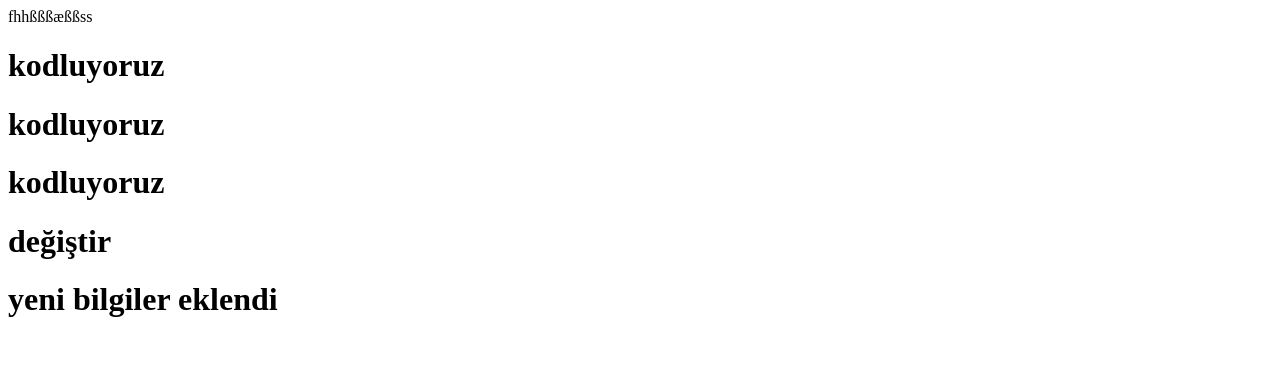
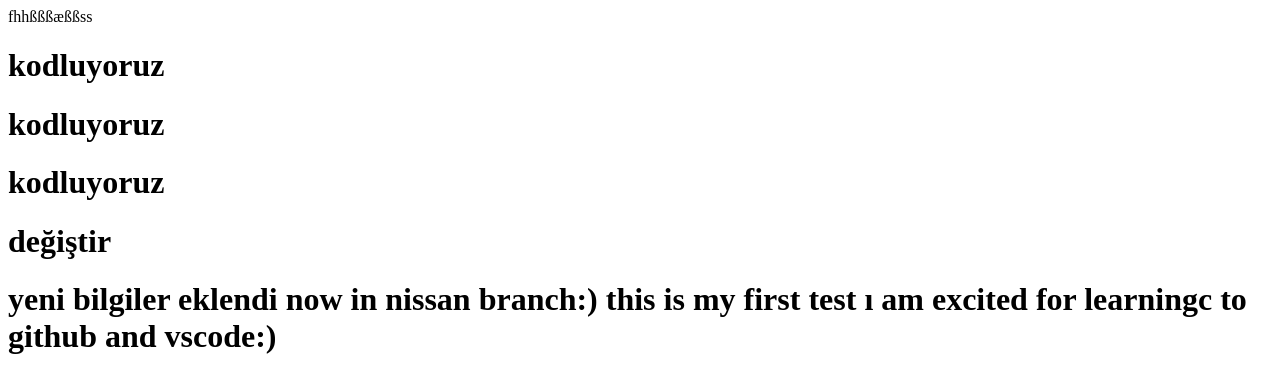
Before and after one commit to nnaksoy/patikaTest, a plain HTML site: page index.html in a window 1280 px wide. Drawn offline with Linux system fonts and the light colour scheme.

Commit message:
nissan branch

```diff
--- a/index.html
+++ b/index.html
@@ -4,3 +4,6 @@ fhhßßßæßßss
         <h1>kodluyoruz<h1>
             <h1>değiştir<h1>
              yeni bilgiler eklendi
+          now in nissan branch:)
+          this is my first test
+          ı am excited for learningc to github and vscode:)
```
